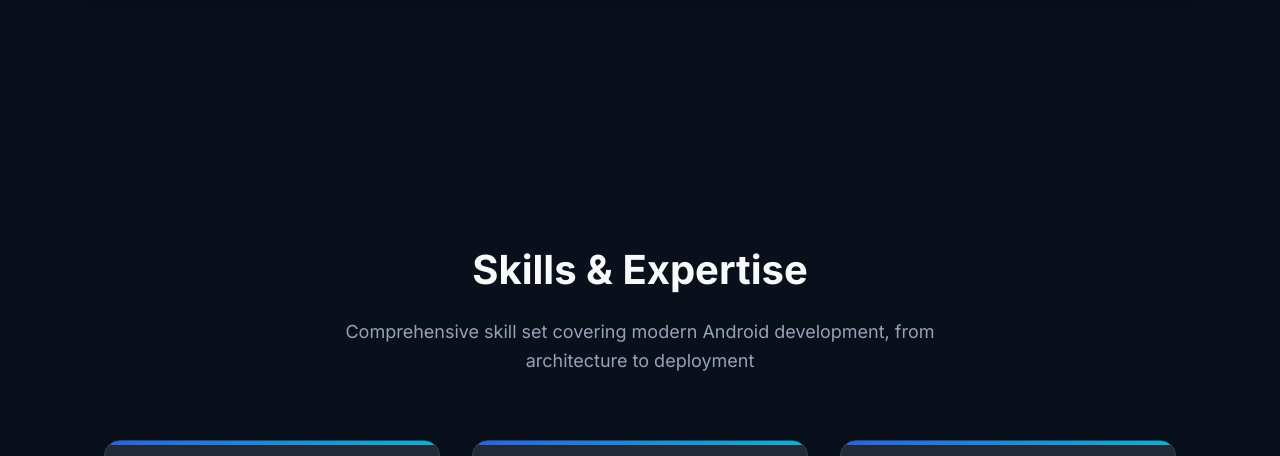
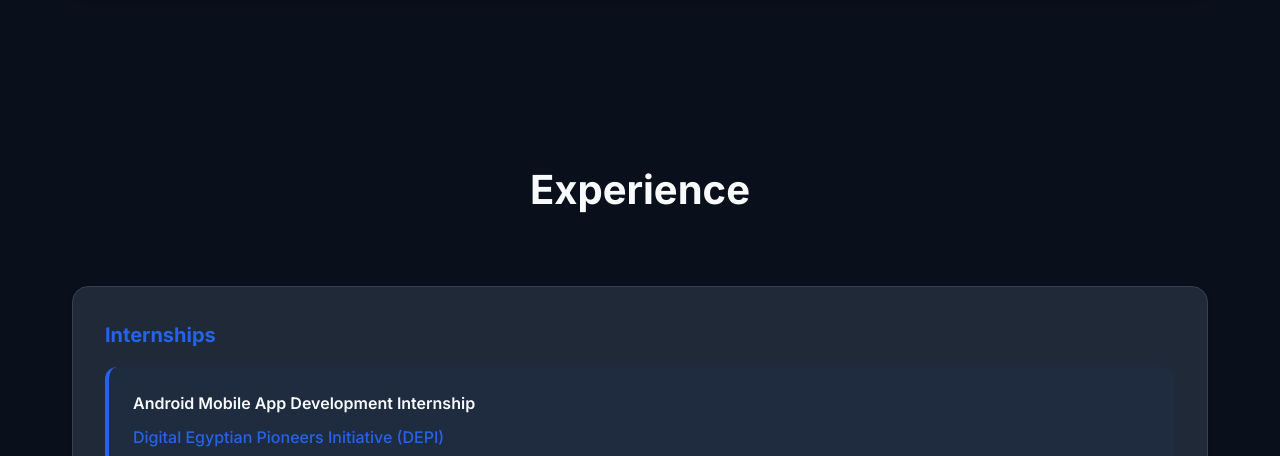
Before and after one commit to Mahmoud12344/Mahmoud_Mohsen, a plain HTML site: page Mahmoud-portfolio.html in a window 1280 px wide. Shown: the part 1626-2082 px from the top of the page. Drawn offline with Linux system fonts and the light colour scheme.

Commit message:
added the Experience section

```diff
--- a/Mahmoud-portfolio.html
+++ b/Mahmoud-portfolio.html
@@ -883,6 +883,33 @@
             </div>
         </div>
     </section>
+    <!-- experience -->
+     <section id="education" class="section">
+        <div class="container">
+            <div class="section-header">
+                <h2 class="section-title">Experience</h2>
+            </div>
+            <div class="card">
+                <h3 style="color:var(--primary);margin-bottom:1rem;font-size:1.25rem"> Internships</h3>
+                <div style="display:flex;flex-direction:column;gap:1.5rem">
+                    <div
+                        style="padding:1.5rem;border-left:4px solid var(--primary);background:rgba(37,99,235,.05);border-radius:var(--radius)">
+                        <h4 style="font-weight:600;margin-bottom:.5rem">Android Mobile App Development Internship</h4>
+                        <p style="color:var(--primary);font-weight:500;margin-bottom:.5rem">Digital Egyptian Pioneers Initiative (DEPI)</p>
+                        <p style="margin:0;opacity:.8">2024</p>
+                    </div>
+                    <!-- <div
+                        style="padding:1.5rem;border-left:4px solid var(--secondary);background:rgba(6,182,212,.05);border-radius:var(--radius)">
+                        <h4 style="font-weight:600;margin-bottom:.5rem">Winter Training Program</h4>
+                        <p style="color:var(--secondary);font-weight:500;margin-bottom:.5rem">Information Technology
+                            Institute (ITI)</p>
+                        <p style="margin:0;opacity:.8">C# & SQL Server Development</p>
+                    </div> -->
+                </div>
+            </div>
+        </div>
+    </section>
+
 
     <!-- Skills -->
     <section id="skills" class="section">
```
